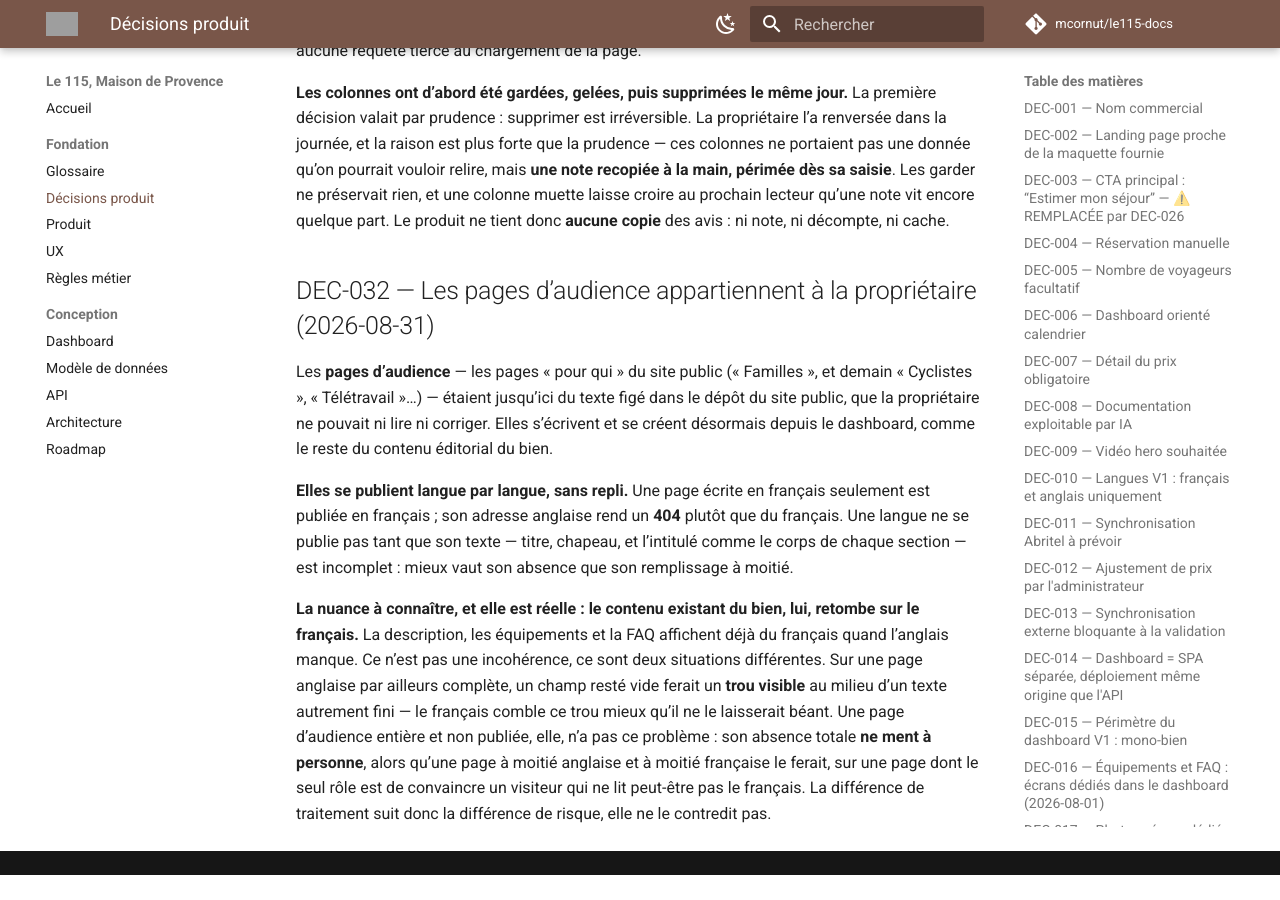
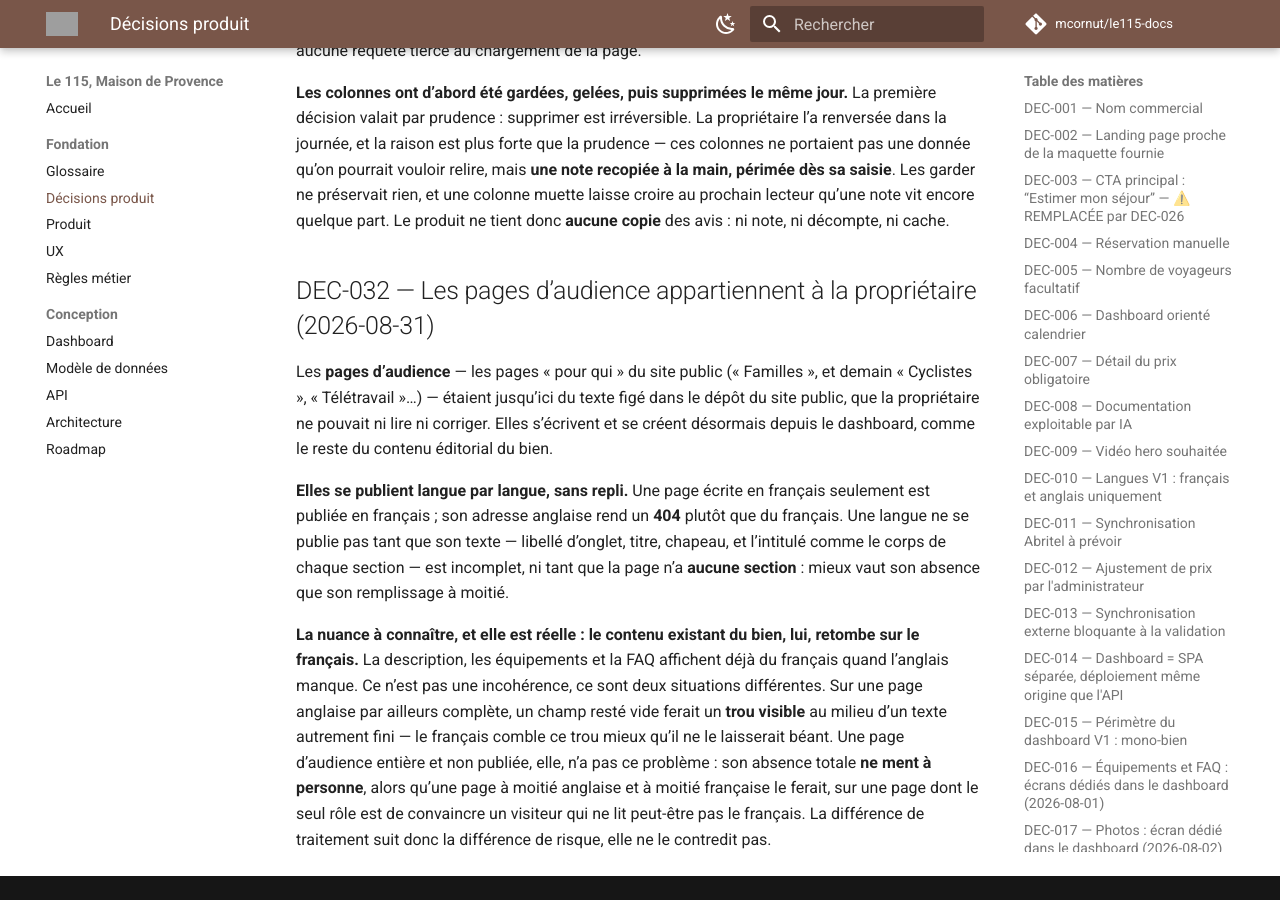
Before and after one commit to mcornut/le115-docs, an MkDocs documentation site: the page built from docs/00-Product-Decisions.md, in a window 1280 px wide and 900 px high, scrolled down 14446 px. Built offline with MkDocs 1.6.1 and Material for MkDocs 9.7.7, drawn with Linux system fonts in a browser that asks for light colours; comment, search, counter and statistics services are not loaded; before the commit the page ends 15321 px from its top, so only the background shows below that; grey boxes are pictures that could not be loaded.

Commit message:
docs(DEC-032): aligner la règle de complétude sur ce que CanPublish exige
DEC-032 disait « titre, chapeau, et l'intitulé comme le corps de chaque
section » ; le code (internal/domain/audience.CanPublish) exige EN PLUS
le libellé d'onglet et au moins une section. Le code était juste, la
prose fausse (mineur m15 de la revue finale de « pages audience
éditables » — même correctif côté backend : README.md et le spec D5).

Co-Authored-By: Claude Opus 5 <noreply@anthropic.com>

```diff
--- a/docs/00-Product-Decisions.md
+++ b/docs/00-Product-Decisions.md
@@ -649,9 +649,9 @@ se créent désormais depuis le dashboard, comme le reste du contenu éditorial
 
 **Elles se publient langue par langue, sans repli.** Une page écrite en français
 seulement est publiée en français ; son adresse anglaise rend un **404** plutôt que du
-français. Une langue ne se publie pas tant que son texte — titre, chapeau, et
-l’intitulé comme le corps de chaque section — est incomplet : mieux vaut son absence
-que son remplissage à moitié.
+français. Une langue ne se publie pas tant que son texte — libellé d’onglet, titre,
+chapeau, et l’intitulé comme le corps de chaque section — est incomplet, ni tant que la
+page n’a **aucune section** : mieux vaut son absence que son remplissage à moitié.
 
 **La nuance à connaître, et elle est réelle : le contenu existant du bien, lui, retombe
 sur le français.** La description, les équipements et la FAQ affichent déjà du français
```
